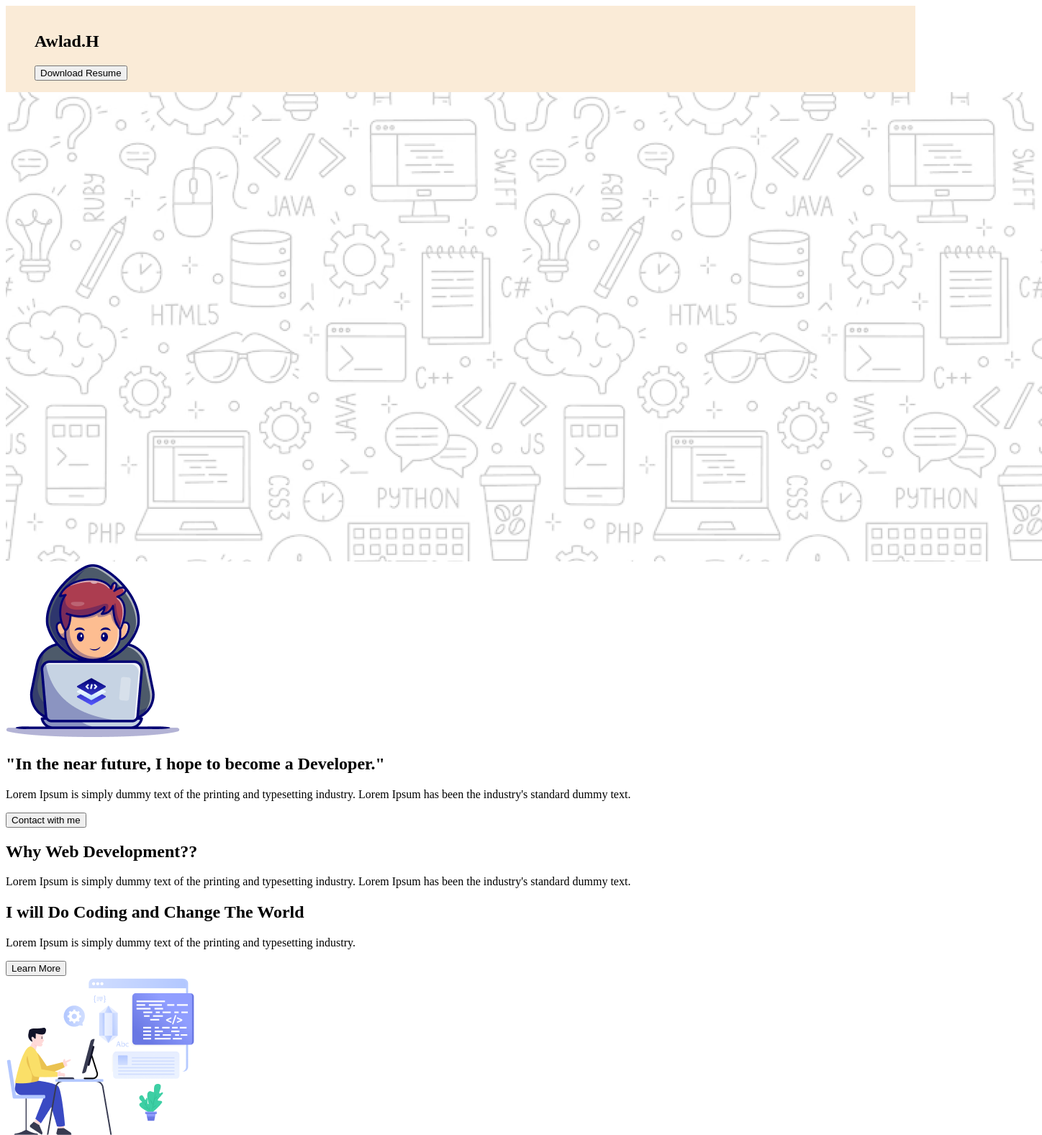
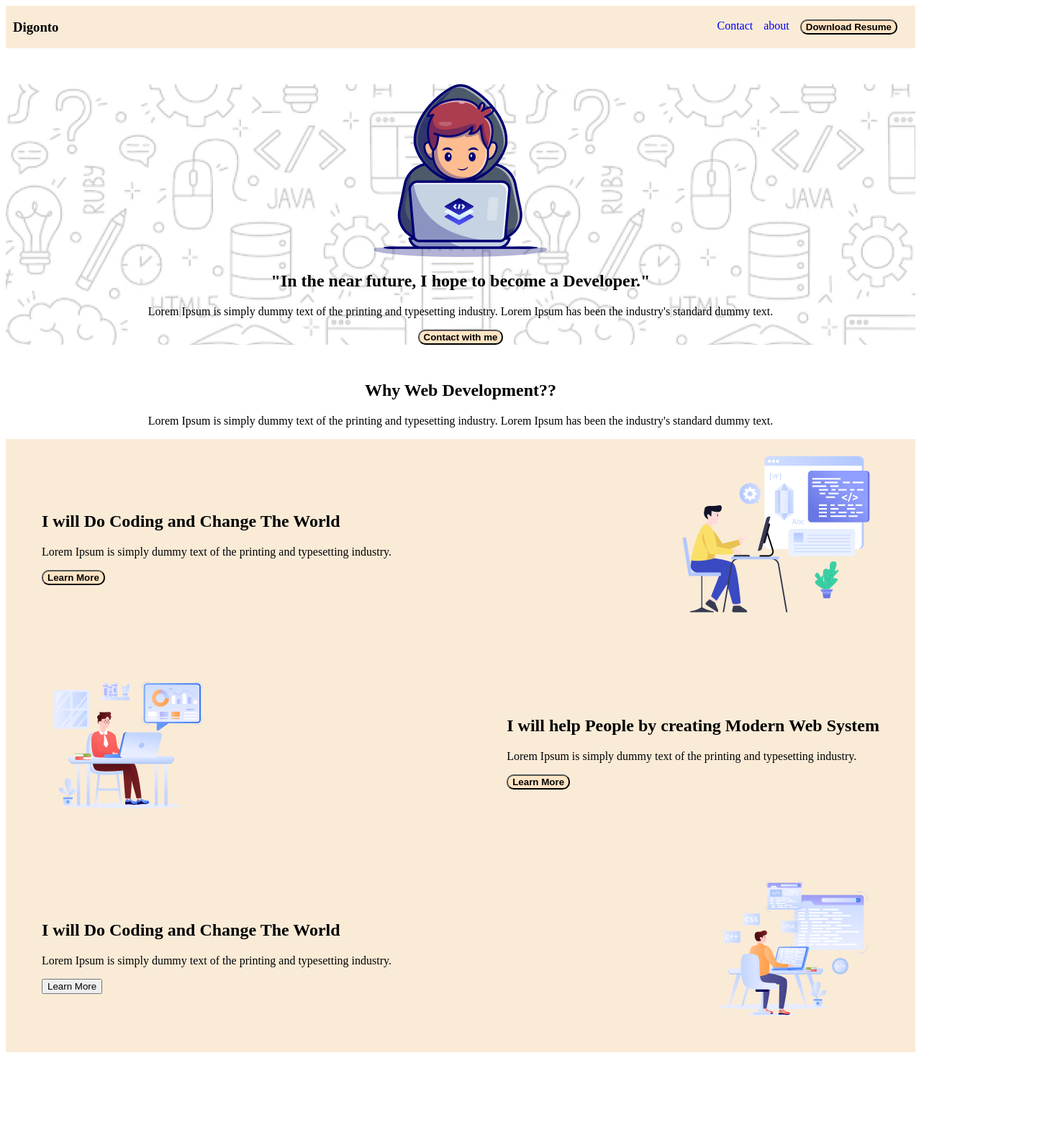
Before and after one commit to personal2233/Assi, a plain HTML site: page index.html in a window 1280 px wide. Shown: the top 1577 px of the page at 72% size, 1448 px wide, since content can reach past the window. After the commit the page ends 1512 px from the top, so only its background shows below. Drawn offline with Linux system fonts and the light colour scheme.

Commit message:
up to skill section

```diff
--- a/index.html
+++ b/index.html
@@ -10,52 +10,72 @@
 
 </body>
 <header>
+    <nav>
+        <h3 class="nav title">Digonto</h3>
         <ul>
-        <li><h2>Awlad.H</h2></li>
-        <li><button>Download Resume</button></li>
+            <li><a href="#">Contact</a></li>
+            <li><a href="#">about</a></li>
+            <li><a href="#"><button class="btn-primary">Download Resume</button></a></li>
+
         </ul>
+    </nav>
 </header>
 <section>
     <div class="hero">
-        <img src="assets/Hero-bg.png" alt="">
-        <img src="assets/Group.png" alt="">
-        <h1>"In the near future, I hope to become a Developer."</h1>
-        <p>Lorem Ipsum is simply dummy text of the printing and typesetting industry.
+
+        <div class="group">
+            <img class="hero-contemt" src="assets/Group.png" alt="">
+        </div>
+       <div class="hero-cemter-content">
+        <h1  >"In the near future, I hope to become a Developer."</h1>
+            <p >Lorem Ipsum is simply dummy text of the printing and typesetting industry.
                 Lorem Ipsum has been the industry's standard dummy text.</p>
-        <button>Contact with me</button>
+            <a href="#"  ><button class="btn-primary">Contact with me</button></a>
+       </div>
     </div>
 </section>
 
 <section>
     <div class="skill">
+        <div class="skill-header">
             <h1>Why Web Development??</h1>
         <p>Lorem Ipsum is simply dummy text of the printing and typesetting industry.
              Lorem Ipsum has been the industry's standard dummy text.</p>
-        <div>
+        </div>
+        <div class="a">
+            <div class="a1">
                 <h1>I will Do Coding and Change The World</h1>
                 <p>Lorem Ipsum is simply dummy text of the printing
                     and typesetting industry.</p>
-            <button>Learn More</button>
+                <a href="#"><button class="btn-primary">Learn More</button></a>
             </div>
-        <div>
+            <div class="a1">
                 <img src="assets/Layer_1.png" alt="">
             </div>
-        <div>
+        </div>
+
+        <div class="a">
+            <div class="a1">
+
                 <img src="assets/Group 3.png" alt="">
 
             </div>
-        <div>
+            <div class="a1">
                 <h1>I will help People by creating Modern Web System</h1>
                 <p>Lorem Ipsum is simply dummy text of the printing and typesetting industry.</p>
-            <button>Learn More</button>
+                <a href="#"><button class="btn-primary">Learn More</button></a>
             </div>
-        <div>
+        </div>
+
+        <div class="a">
+            <div class="a1">
                 <h1>I will Do Coding and Change The World</h1>
                 <p>Lorem Ipsum is simply dummy text of the printing and typesetting industry.</p>
                 <button>Learn More</button>
             </div>
-        <div>
+            <div class="a1">
                 <img src="assets/Group 4.png" alt="">
+            </div>
         </div>
     </div>
 </section>
--- a/style.css
+++ b/style.css
@@ -1,8 +1,60 @@
-header{
-   display: flex;
-   background-color: antiquewhite;
+/* header section h & list flex holo */
+nav
+{
+    display: flex;
+    align-items: center;
+    justify-content: space-between;
+    background-color: antiquewhite;
+    padding-inline: 10px;
+}
+/* list flex holo */
+nav ul{
+    display: flex;
+}
+/* remove list dot, distance */
+nav ul li{
+    list-style: none;
+    margin-right: 15px;
+}
+/* remove under line */
+nav li a{
+    text-decoration: none;
+}
+.btn-primary{
+    background-color: bisque;
+    font-weight: bold;
+    padding: auto;
+    border-radius: 10px;
+}
+/* second section */
+.hero{
+   background-image: url(../Assi/assets/Hero-bg.png);
+   margin-top: 50px;
 
 }
-header ul li{
+.hero-cemter-content{
+    text-align: center;
+}
+
+.group img{
+    display: block;
+    margin: auto;
+}
+/* skill section */
+.skill{
+    margin-top: 50px;
+    margin-bottom: 50px;
+}
+.skill-header{
+    text-align: center;
+}
+.a{
     display: flex;
+    align-items: center;
+    justify-content: space-between;
+    background-color: antiquewhite;
+    padding-inline: 30px;
 }
+.a1{
+    padding: 20px;
+}
```
Lines whose indentation alone changed are shown as unchanged.
